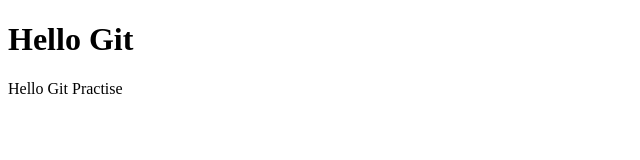
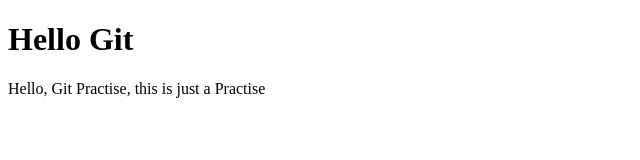
Before and after one commit to eneshu/gitPractice, a plain HTML site: page index.html in a window 1280 px wide. Shown: the whole page, without its empty margins (0-640 px from the left). Drawn offline with Linux system fonts and the light colour scheme.

Commit message:
Update index.html
added some text

```diff
--- a/index.html
+++ b/index.html
@@ -7,7 +7,8 @@
     <title>Git Practise</title>
     <link rel="stylesheet" href="css\styles.css">
     <h1>Hello Git</h1>
-    <p>Hello Git Practise</p>
+    <p>Hello, Git Practise, this is just a Practise </p>
+
 </head>
 
 <body>
```
